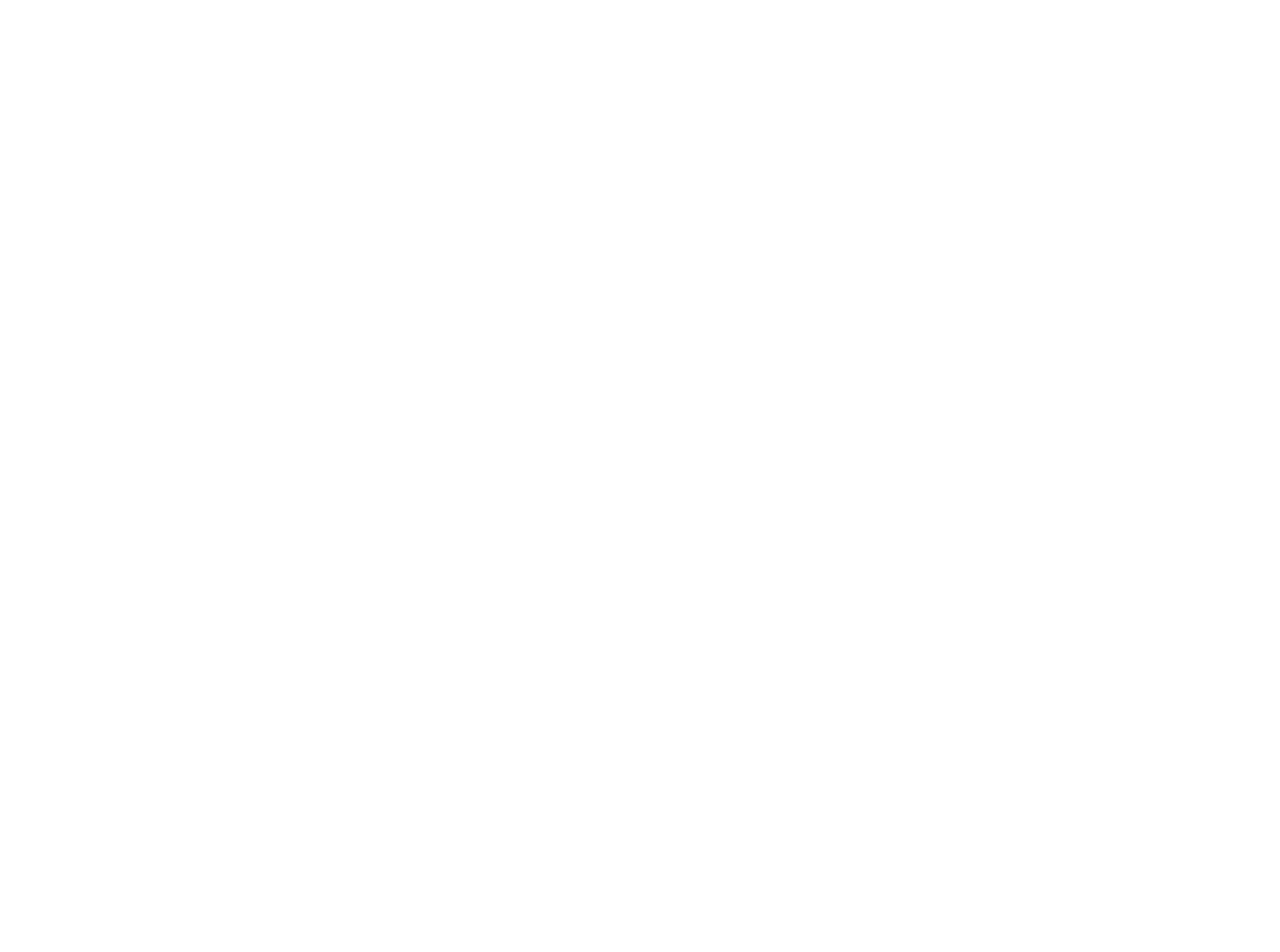
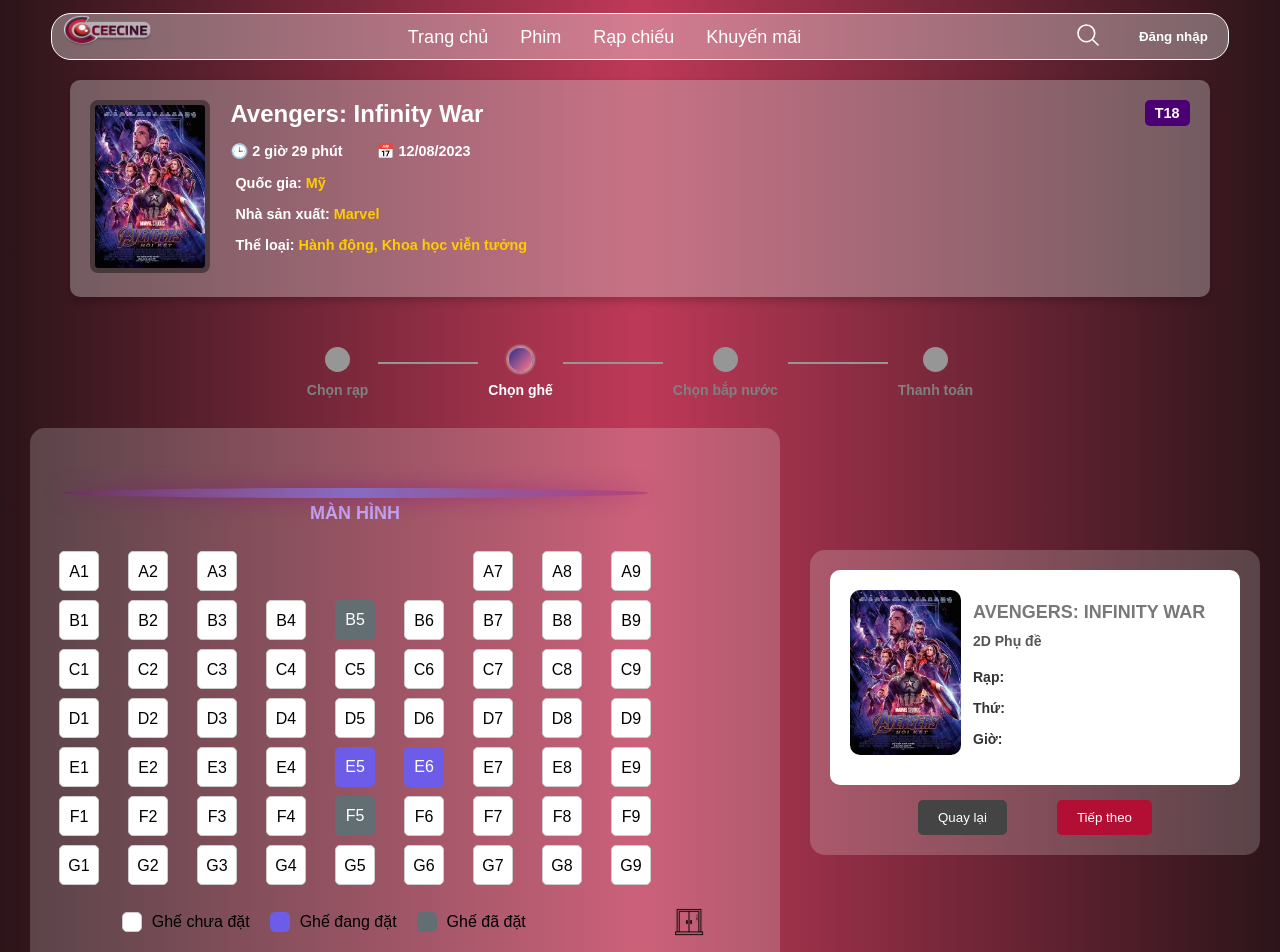
Before and after one commit to lnliris/IE104-Internet-and-Web-Technology, a React (Vite) app in the folder frontend/: page /selectseats in a window 1280 px wide. Before the commit this address had no page. Shown: the top 952 px of the page. Before the commit the page ends 800 px from the top, so only its background shows below. Built offline with nearby package versions, Linux system fonts and the light colour scheme; a web font is replaced by a local one.

Commit message:
Done page chọn ghế

```diff
--- a/frontend/src/App.jsx
+++ b/frontend/src/App.jsx
@@ -6,7 +6,7 @@
 import PopErr from "./components/PopErr";
 import PopSuc from "./components/PopSuc";
 import ShowtimePage from "./pages/ShowtimePage";
-
+import SelectSeatsPage from "./pages/SelectSeatsPage";
 function App() {
 
   return (
@@ -26,7 +26,7 @@
         <Route path="/home" element={<Index />}/>
         <Route path="/search" element={<SearchPage />} />
         <Route path="/showtime" element={<ShowtimePage/>} />
-
+        <Route path='/selectseats' element={<SelectSeatsPage/>} />
       </Routes>
 
     </>
--- /dev/null
+++ b/frontend/src/BookingFlow_components/components_SelectSeats/CinemaSeat.css
@@ -0,0 +1,98 @@
+.cinema {
+    text-align: center;
+    width: 750px;
+    background-color: rgba(255, 255, 255,0.2);
+    padding: 50px 0px;
+    border-radius: 15px;
+  }
+
+.screen-container {
+    display: flex;
+    flex-direction: column;
+    align-items: center;
+    margin: 20px 0;
+    height: auto;
+    position: relative;
+    width: 100%;
+    justify-items: center;
+    padding-right: 100px;
+  }
+
+.screen-curve {
+    width: 90%;
+    height: 10px;
+    background: linear-gradient(to right, rgba(128, 0, 128, 0.3), rgba(135, 107, 192, 1), rgba(128, 0, 128  , 0.3));
+    border-radius: 50%;
+    box-shadow: 0 0 20px rgba(128, 0, 128, 0.5);
+    transform: translateY(-100%);
+  }
+
+.screen-text {
+    font-size: 18px;
+    color: #c3a4f3;
+    font-weight: bold;
+    margin-top: -5px;
+  }
+
+  .seating {
+    display: inline-block;
+    padding-right: 100px;
+  }
+
+  .row {
+    display: flex;
+    justify-content: center;
+    margin: 5px 0;
+  }
+
+  .seat {
+    width: 40px;
+    height: 40px;
+    margin: 2px;
+    border-radius: 5px;
+    text-align: center;
+    line-height: 40px;
+    cursor: pointer;
+  }
+
+  .seat.available {
+    background-color: #fff;
+    border: 1px solid #ccc;
+  }
+
+  .seat.selected {
+    background-color: #6c5ce7;
+    color: #fff;
+  }
+
+  .seat.booked {
+    background-color: #636e72;
+    color: #fff;
+    cursor: not-allowed;
+  }
+  .seat.hidden {
+    visibility: hidden; /* Ẩn ghế nhưng giữ không gian trong layout */
+    pointer-events: none; /* Vô hiệu hóa click trên ghế ẩn */
+  }
+
+  .legend {
+    margin-top: 20px;
+    display: flex;
+    justify-content: center;
+    gap: 20px;
+    margin-left: 20px;
+    flex: 3;
+  }
+
+  .legend-item {
+    display: flex;
+    align-items: center;
+    gap: 10px;
+  }
+
+  .legend-item .seat {
+    width: 20px;
+    height: 20px;
+    margin: 0;
+    line-height: 20px;
+  }
--- /dev/null
+++ b/frontend/src/BookingFlow_components/components_SelectSeats/CinemaSeat.jsx
@@ -0,0 +1,76 @@
+import React, { useState } from "react";
+import "./CinemaSeat.css"; // Để thêm CSS tùy chỉnh
+import entrance from '../../assets/icon/exit.png'
+
+const CinemaSeat = () => {
+  const rows = ["A", "B", "C", "D", "E", "F", "G"];
+  const cols = [1, 2, 3, 4, 5, 6, 7, 8, 9];
+
+  const hiddenSeats = ["A4", "A5", "A6"];
+
+  const [seats, setSeats] = useState({
+    A5: "booked",
+    B5: "booked",
+    E5: "selected",
+    E6: "selected",
+    F5: "booked",
+  });
+
+  const handleSeatClick = (row, col) => {
+    const seatKey = `${row}${col}`;
+    setSeats((prevSeats) => {
+      if (prevSeats[seatKey] === "booked") return prevSeats; // Không cho chọn ghế đã đặt
+      return {
+        ...prevSeats,
+        [seatKey]: prevSeats[seatKey] === "selected" ? "available" : "selected",
+      };
+    });
+  };
+
+  return (
+    <div className="cinema">
+      <div className="screen-container">
+        <div className="screen-curve"></div>
+        <p className="screen-text">MÀN HÌNH</p>
+      </div>
+      <div className="seating">
+        {rows.map((row) => (
+          <div className="row" key={row}>
+            {cols.map((col) => {
+              const seatKey = `${row}${col}`;
+              const isHidden = hiddenSeats.includes(seatKey); // Kiểm tra ghế có cần ẩn không
+              const seatStatus = seats[seatKey] || "available";
+              return (
+                <div
+                  key={seatKey}
+                  className={`seat ${seatStatus} ${isHidden ? "hidden" : ""}`}
+                  onClick={() => handleSeatClick(row, col)}
+                >
+                  {seatKey}
+                </div>
+              );
+            })}
+          </div>
+        ))}
+      </div>
+      <div style={{display: 'flex', flexDirection:'row'}}>
+        <div className="legend">
+            <div className="legend-item">
+            <span className="seat available"></span> Ghế chưa đặt
+            </div>
+            <div className="legend-item">
+            <span className="seat selected"></span> Ghế đang đặt
+            </div>
+            <div className="legend-item">
+            <span className="seat booked"></span> Ghế đã đặt
+            </div>
+        </div>
+        <div style={{display:'flex', flex:'1',justifyContent:'center' }}>
+            <img style={{width:'30px',height:'30px', transform:'translateY(50%)'}} src={entrance} alt='Lối ra vào' />
+        </div>
+      </div>
+    </div>
+  );
+};
+
+export default CinemaSeat;
--- a/frontend/src/BookingFlow_components/components_SelectSeats/SelectSeats.jsx
+++ b/frontend/src/BookingFlow_components/components_SelectSeats/SelectSeats.jsx
@@ -1,9 +1,27 @@
-import React from 'react'
-
+import MovieCard from "../components_ShowTime/MoviesCard"
+import ProgressBar from "../component_ProgressBar/ProgressBar"
+import Confirm from "../components_ShowTime/Confirm"
+import CinemaSeat from "./CinemaSeat"
 function SelectSeats() {
   return (
     <>
+    <div style={{marginBottom:'100px'}}>
+      <div style={{display: 'flex',  justifyContent: 'center', alignItems: 'center', flexDirection:'column'}}>
+        <MovieCard></MovieCard>
+        <ProgressBar Progress={1}></ProgressBar>
+      </div>
 
+      <div style={{display: 'flex', flexDirection:'row'}}>
+        <div id='NhanhBentrai' style={{display: 'flex', flex: '3', alignItems:'flex-start', justifyContent:'flex-start',
+        padding:'10px',marginLeft:'20px' }} >
+          <CinemaSeat/>
+        </div>
+        <div id='NhanhBenPhai' style={{display: 'flex', flex:'2', justifyContent:'center', alignItems:'center' }}>
+          <Confirm></Confirm>
+        </div>
+      </div>
+
+    </div>
     </>
   )
 }
--- a/frontend/src/BookingFlow_components/components_ShowTime/confirm.css
+++ b/frontend/src/BookingFlow_components/components_ShowTime/confirm.css
@@ -6,9 +6,9 @@
     justify-content: center;
     background-color: rgba(255, 255, 255,0.2);
     border-radius: 15px;
-    padding-left: 20px;
-    padding-right: 20px;
+    padding:20px 20px;
     max-width: 450px;
+    height: fit-content;
     gap: 15px;
     margin-bottom: 10px;
     margin-top: 5px;
--- /dev/null
+++ b/frontend/src/pages/SelectSeatsPage.jsx
@@ -0,0 +1,14 @@
+import Navbar from "../components/nav-bar"
+import Footer from "../components/footer"
+import SelectSeats from "../BookingFlow_components/components_SelectSeats/SelectSeats"
+function SelectSeatsPage() {
+  return (
+    <>
+    <Navbar/>
+    <SelectSeats/>
+    <Footer/>
+    </>
+  )
+}
+
+export default SelectSeatsPage
--- a/frontend/src/pages/ShowtimePage.jsx
+++ b/frontend/src/pages/ShowtimePage.jsx
@@ -1,4 +1,3 @@
-import AuthContent from "../layouts/auth-content";
 import Navbar from "../components/nav-bar"
 import Footer from "../components/footer"
 import Showtime from '../BookingFlow_components/components_ShowTime/Showtime'
```
Also changed, not shown: frontend/src/assets/icon/exit.png (added).
